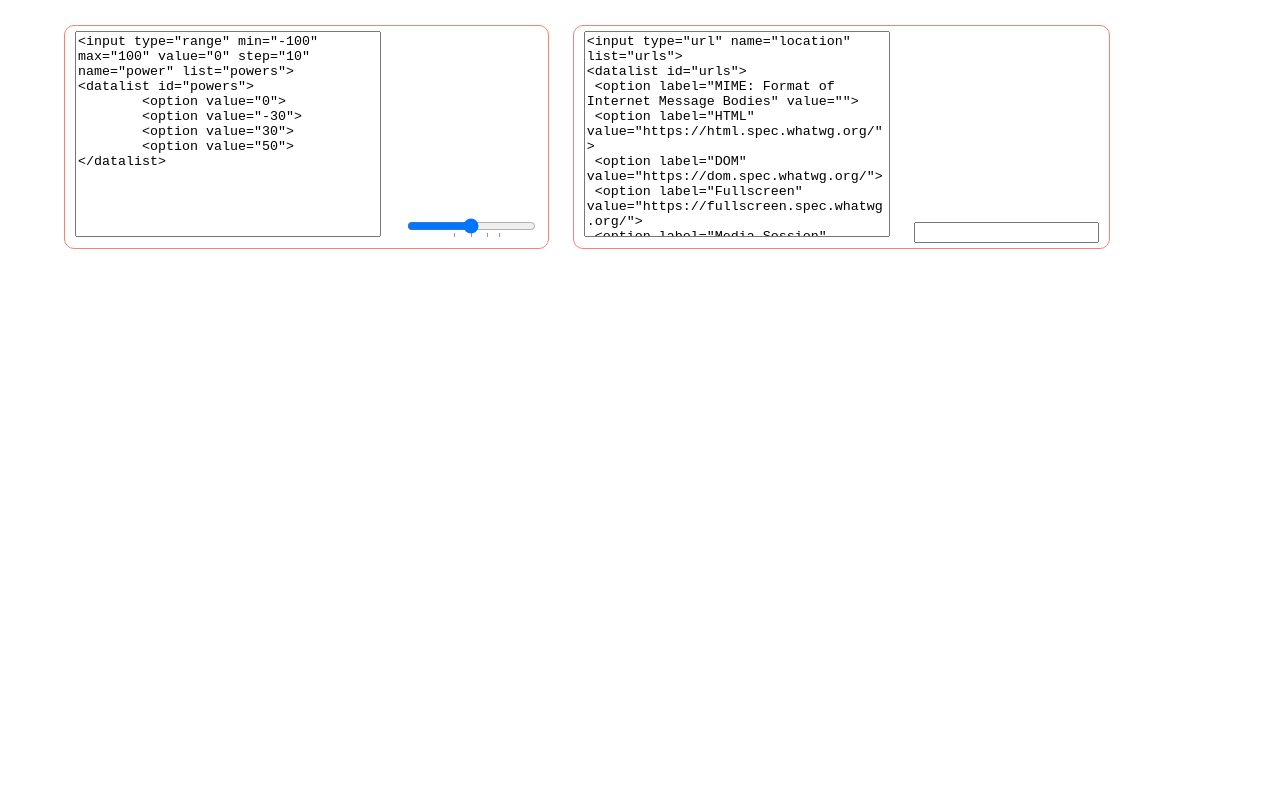
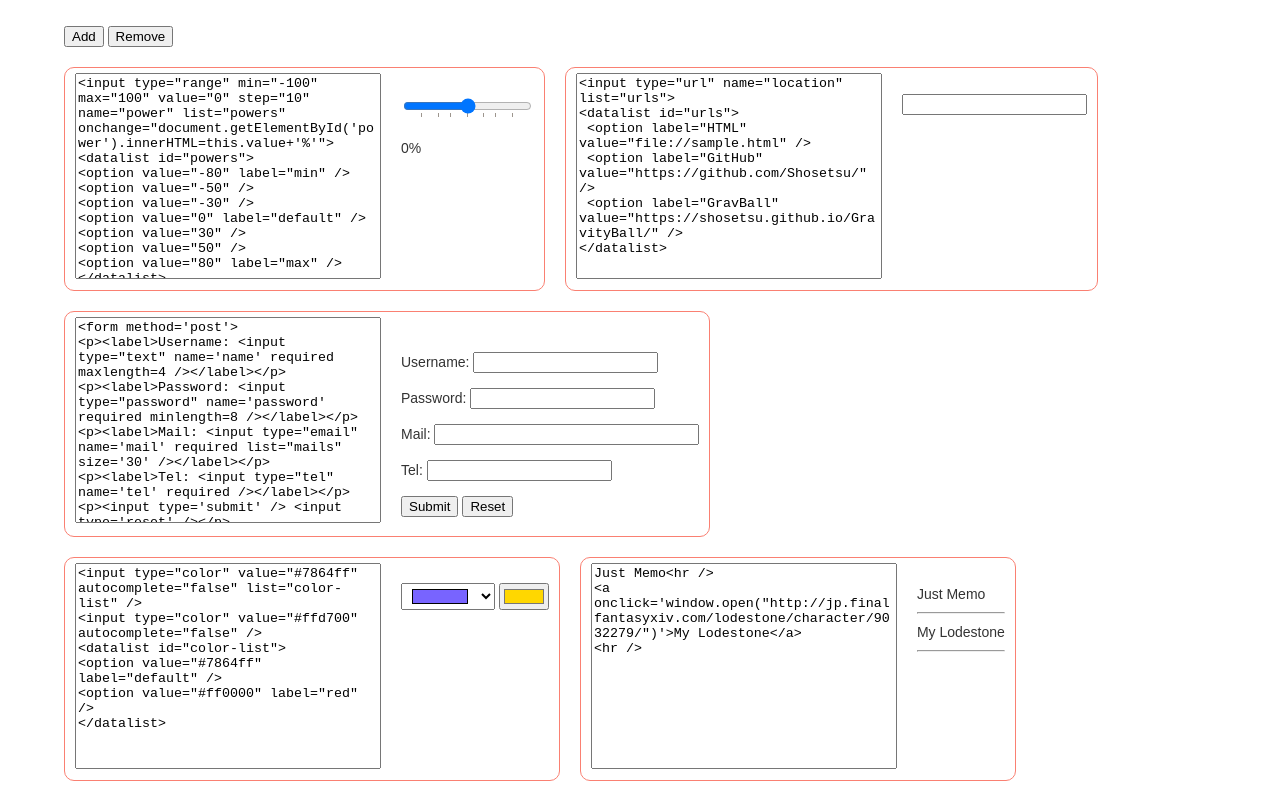
Before and after one commit to Shosetsu/LearnVue.js, a plain HTML site: page 02.WhatIsInputItem/sample.html in a window 1280 px wide. Drawn offline with Linux system fonts and the light colour scheme.

Commit message:
daily work

```diff
--- a/02.WhatIsInputItem/process.js
+++ b/02.WhatIsInputItem/process.js
@@ -2,22 +2,43 @@ var mainBox = new Vue({
 	el:'#main-box',
 	data: function(){
 		return {
-			box1:`<input type="range" min="-100" max="100" value="0" step="10" name="power" list="powers">
+			contents:[
+`<input type="range" min="-100" max="100" value="0" step="10" name="power" list="powers" onchange="document.getElementById('power').innerHTML=this.value+'%'">
 <datalist id="powers">
-	<option value="0">
-	<option value="-30">
-	<option value="30">
-	<option value="50">
+<option value="-80" label="min" />
+<option value="-50" />
+<option value="-30" />
+<option value="0" label="default" />
+<option value="30" />
+<option value="50" />
+<option value="80" label="max" />
+</datalist>
+<br />
+<p id="power">0%</p>`,
+`<input type="url" name="location" list="urls">
+<datalist id="urls">
+ <option label="HTML" value="file://sample.html" />
+ <option label="GitHub" value="https://github.com/Shosetsu/" />
+ <option label="GravBall" value="https://shosetsu.github.io/GravityBall/" />
 </datalist>`,
-			box2:`<input type="url" name="location" list="urls">
-<datalist id="urls">
- <option label="MIME: Format of Internet Message Bodies" value="">
- <option label="HTML" value="https://html.spec.whatwg.org/">
- <option label="DOM" value="https://dom.spec.whatwg.org/">
- <option label="Fullscreen" value="https://fullscreen.spec.whatwg.org/">
- <option label="Media Session" value="https://mediasession.spec.whatwg.org/">
- <option label="The Single UNIX Specification, Version 3" value="http://www.unix.org/version3/">
-</datalist>`
+`<form method='post'>
+<p><label>Username: <input type="text" name='name' required maxlength=4 /></label></p>
+<p><label>Password: <input type="password" name='password' required minlength=8 /></label></p>
+<p><label>Mail: <input type="email" name='mail' required list="mails" size='30' /></label></p>
+<p><label>Tel: <input type="tel" name='tel' required /></label></p>
+<p><input type='submit' /> <input type='reset' /></p>
+<datalist id="mails"><option value="Shosetsu.rr@outlook.com" label="myMail" /></datalist>
+</form>`,
+`<input type="color" value="#7864ff" autocomplete="false" list="color-list" />
+<input type="color" value="#ffd700" autocomplete="false" />
+<datalist id="color-list">
+<option value="#7864ff" label="default" />
+<option value="#ff0000" label="red" />
+</datalist>`,
+`Just Memo<hr />
+<a onclick='window.open("http://jp.finalfantasyxiv.com/lodestone/character/9032279/")'>My Lodestone</a>
+<hr />`
+			]
 		}
 	}
 });
--- a/02.WhatIsInputItem/sample.html
+++ b/02.WhatIsInputItem/sample.html
@@ -8,15 +8,17 @@
 </head>
 <body class="plr5">
 	<div id="main-box">
-		<div class="sample">
-			<textarea v-model="box1"></textarea>
-			<span v-html="box1"></span>
+		<div class="control-bar">
+			<button @click="contents.push('')">Add</button>
+			<button @click="contents.splice(contents.length-1)">Remove</button>
 		</div>
-		<div class="sample">
-			<textarea v-model="box2"></textarea>
-			<span v-html="box2"></span>
+		<div v-for="(box,index) in contents" class="sample">
+			<textarea v-model="contents[index]"></textarea>
+			<span v-html="contents[index]"></span>
 		</div>
 	</div>
 </body>
+<footer>
 <script src="process.js"></script>
+</footer>
 </html>
--- a/lib/commonStyle.css
+++ b/lib/commonStyle.css
@@ -42,5 +42,7 @@ ul.process.left-block li:hover { background-color: darksalmon;}
 ul.process li .percent { height: 30px; padding: 0; margin: 0; position: relative;}
 ul.process li .percent span { padding: 3px 20px;}
 
-.sample { display: inline-block; margin-right: 20px; border: 1px solid salmon; padding: 5px 10px; border-radius: 10px;}
+.sample { display: inline-block; margin-top: 20px; margin-right: 20px; border: 1px solid salmon; padding: 5px 10px; border-radius: 10px;}
 .sample textarea { height: 200px; width: 300px; margin-right: 20px;}
+.sample button { float: right; position: relative;}
+.sample span { position: relative; float: right; padding-top: 20px;}
```
